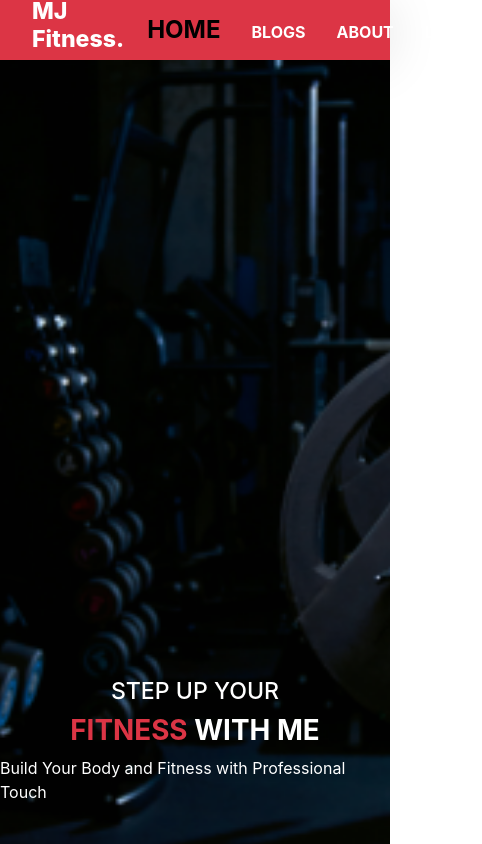
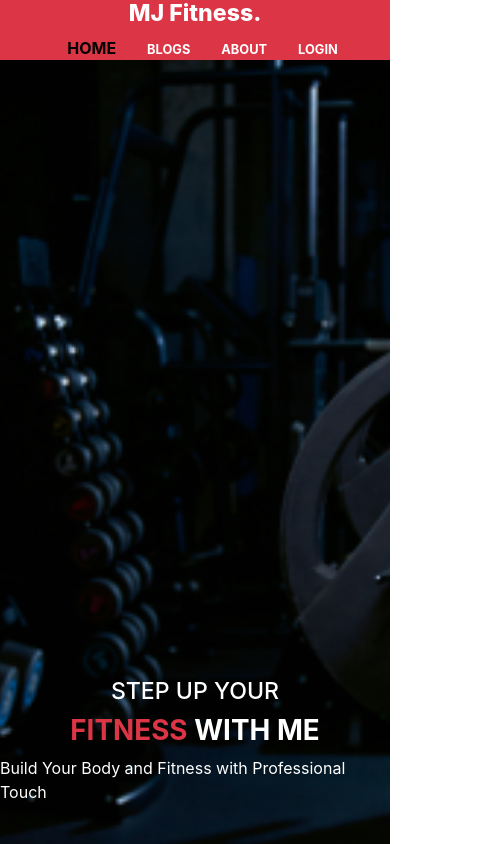
Before and after one commit to jobairshakib/10.MJ-Fitness, a React (Create React App) app: page / in a window 390 px wide. Shown: the top 844 px of the page, 482 px wide, since content can reach past the window. Built offline with nearby package versions, Linux system fonts and the light colour scheme; no server answers.

Commit message:
navbar updated

```diff
--- a/src/Pages/Home/Banner/Banner.css
+++ b/src/Pages/Home/Banner/Banner.css
@@ -1,4 +1,5 @@
 .banner{
+    width: 100%;
     height: 100vh;
     background-image: url('../../../Images/banner/banner.png');
     background-position: center center;
--- a/src/Pages/Shared/Header/Header.css
+++ b/src/Pages/Shared/Header/Header.css
@@ -16,7 +16,7 @@ nav{
 .link {
     text-decoration: none;
     margin-left: 15px;
-    font-size: 1rem;
+    font-size: .8rem;
     color: #ffff;
     padding: 0.5rem;
     border-radius: 5px;
@@ -33,7 +33,7 @@ nav{
     border-radius: 5px;
     padding: 0.5rem;
     margin-left: 15px;
-    font-size: 1.5rem;
+    font-size: 1rem;
     transition: color ease-in-out 300ms;
     color: black;
 }
@@ -47,3 +47,14 @@ nav{
     border-radius: 5px;
     background-color: #dc3545;
 }
+
+
+/* Responsive
+ */
+
+@media only screen and (max-width:576px){
+     nav{
+        display: flex;
+        flex-direction: column;
+    }
+}
```
